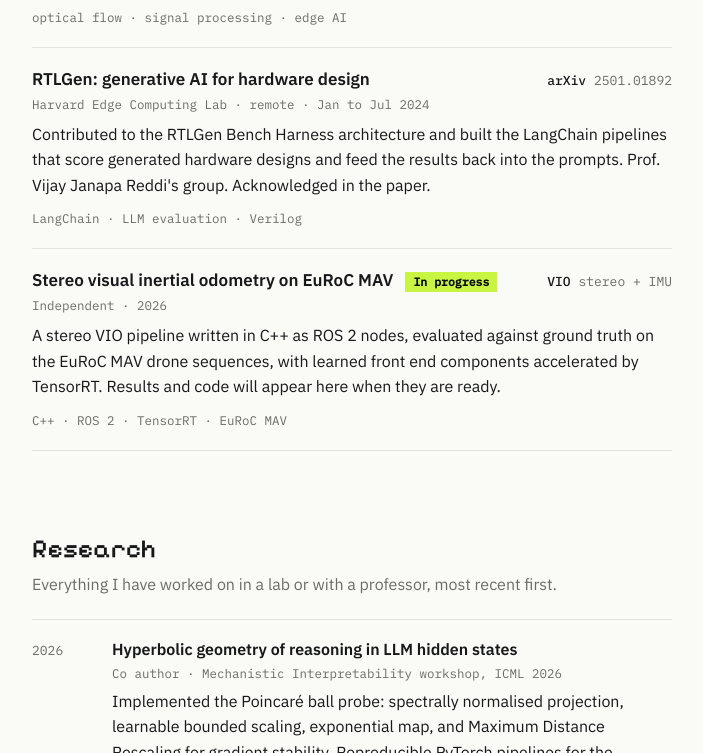
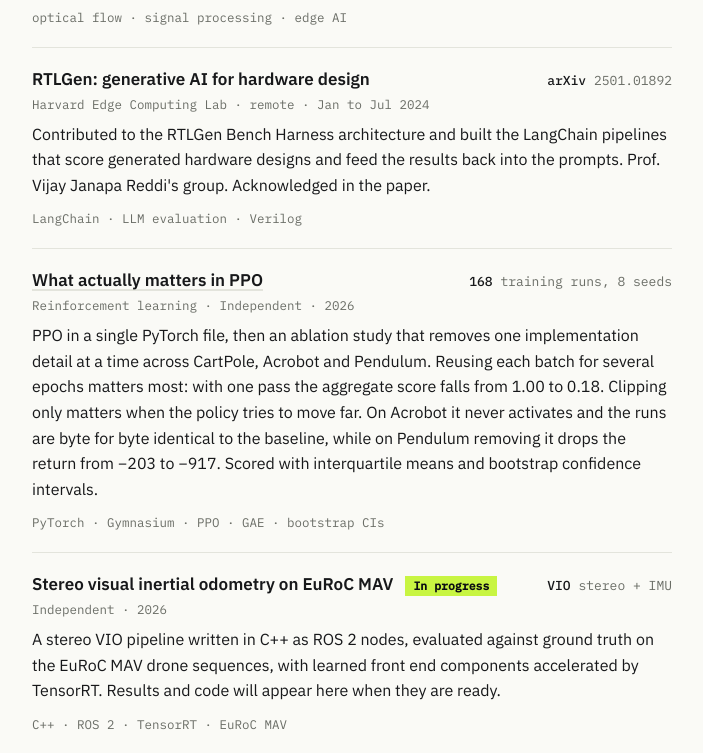
Before and after one commit to sushantxps/portfolio, a plain HTML site: page index.html in a window 1280 px wide. Shown: the part 1293-2046 px from the top of the page, without its empty margins (288-991 px from the left). Drawn offline with Linux system fonts and the light colour scheme.

Commit message:
Add files via upload

```diff
--- a/index.html
+++ b/index.html
@@ -174,7 +174,7 @@ footer{margin-top:84px; padding-top:18px; border-top:1px solid var(--line); font
 
 <section id="projects">
   <div class="sh"><h2>Projects</h2></div>
-  <p class="intro">The work I would show first: drone perception, an interpretability paper, clinical video analysis, generative AI for hardware, and the VIO pipeline I am building now.</p>
+  <p class="intro">The work I would show first: drone perception, an interpretability paper, clinical video analysis, generative AI for hardware, a reinforcement learning ablation study, and the VIO pipeline I am building now.</p>
   <ul class="list">
     <li>
       <div class="row"><h3>Autonomous drone perception</h3><div class="stat"><b>6 DoF</b> <span>pose, validated in flight</span></div></div>
@@ -199,6 +199,12 @@ footer{margin-top:84px; padding-top:18px; border-top:1px solid var(--line); font
       <div class="meta">Harvard Edge Computing Lab · remote · Jan to Jul 2024</div>
       <p>Contributed to the RTLGen Bench Harness architecture and built the LangChain pipelines that score generated hardware designs and feed the results back into the prompts. Prof. Vijay Janapa Reddi's group. Acknowledged in the paper.</p>
       <div class="tags">LangChain · LLM evaluation · Verilog</div>
+    </li>
+    <li>
+      <div class="row"><h3><a href="https://github.com/sushantxps/ppo-ablations">What actually matters in PPO</a></h3><div class="stat"><b>168</b> <span>training runs, 8 seeds</span></div></div>
+      <div class="meta">Reinforcement learning · Independent · 2026</div>
+      <p>PPO in a single PyTorch file, then an ablation study that removes one implementation detail at a time across CartPole, Acrobot and Pendulum. Reusing each batch for several epochs matters most: with one pass the aggregate score falls from 1.00 to 0.18. Clipping only matters when the policy tries to move far. On Acrobot it never activates and the runs are byte for byte identical to the baseline, while on Pendulum removing it drops the return from −203 to −917. Scored with interquartile means and bootstrap confidence intervals.</p>
+      <div class="tags">PyTorch · Gymnasium · PPO · GAE · bootstrap CIs</div>
     </li>
     <li>
       <div class="row"><h3>Stereo visual inertial odometry on EuRoC MAV <span class="pill lime">In progress</span></h3><div class="stat"><b>VIO</b> <span>stereo + IMU</span></div></div>
```
